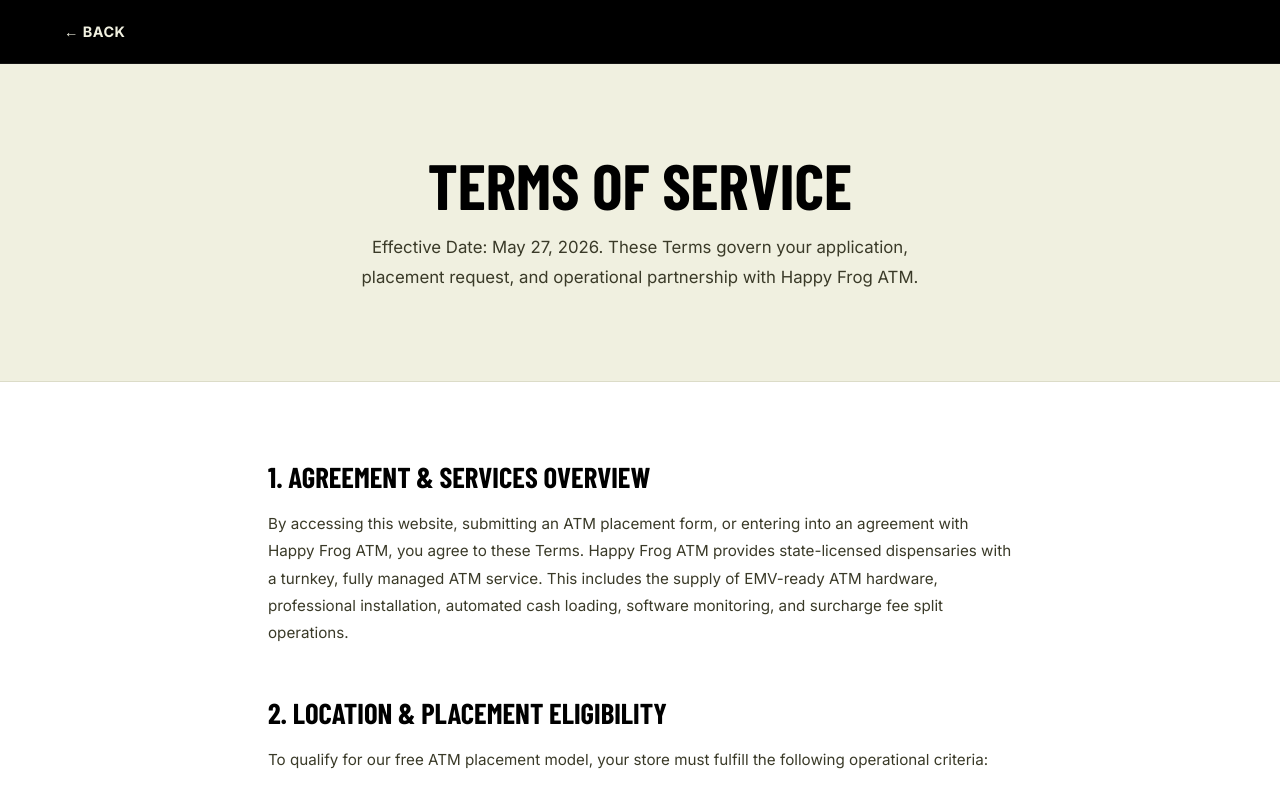
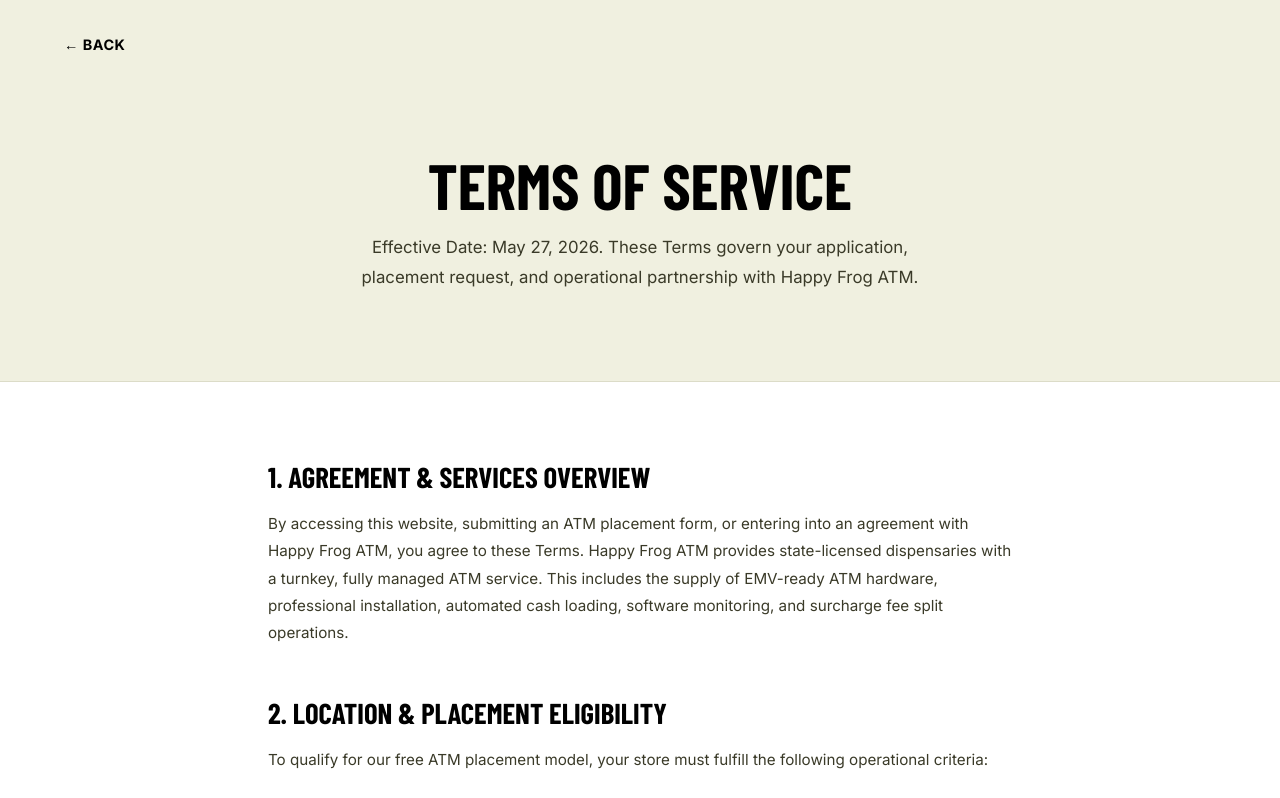
Before and after one commit to Idea-Fueled/happy-frog-atm, a Next.js app in the folder happyfrog-nextjs/: page /terms in a window 1280 px wide. Shown: the top 798 px of the page. Built offline with nearby package versions, Linux system fonts and the light colour scheme; a web font is replaced by a local one.

Commit message:
feat: refine legal page back bar visual style and optimize heading levels to h3 for SEO

```diff
--- a/happyfrog-nextjs/app/globals.css
+++ b/happyfrog-nextjs/app/globals.css
@@ -942,7 +942,7 @@
   padding-top: 2px
 }
 
-.eq-list h4 {
+.eq-list h3 {
   font-size: 1rem;
   font-weight: 800;
   color: var(--ink);
@@ -1408,7 +1408,7 @@
   color: var(--olive2)
 }
 
-.foot-col h4 {
+.foot-col h3 {
   font-size: .74rem;
   font-weight: 700;
   letter-spacing: 1.5px;
@@ -1851,16 +1851,15 @@
 
 /* ── LEGAL PAGES ── */
 .legal-back-bar {
-  background: var(--ink);
+  background: var(--cream);
   height: 64px;
   display: flex;
   align-items: center;
-  padding: 0 clamp(1.5rem, 5vw, 4rem);
-  border-bottom: 1px solid rgba(255, 255, 255, .08);
+  padding: 24px clamp(1.5rem, 5vw, 4rem) 0;
 }
 
 .back-btn {
-  color: var(--cream);
+  color: var(--ink);
   text-decoration: none;
   font-size: .9rem;
   font-weight: 700;
@@ -1874,7 +1873,7 @@
 }
 
 .back-btn:hover {
-  color: var(--olive2);
+  color: var(--olive3);
 }
 
 .legal-hero {
--- a/happyfrog-nextjs/components/Equipment.tsx
+++ b/happyfrog-nextjs/components/Equipment.tsx
@@ -47,7 +47,7 @@
           <li key={s.n}>
             <div className="eq-num">{s.n}</div>
             <div>
-              <h4>{s.title}</h4>
+              <h3>{s.title}</h3>
               <p>{s.body}</p>
             </div>
           </li>
--- a/happyfrog-nextjs/components/Footer.tsx
+++ b/happyfrog-nextjs/components/Footer.tsx
@@ -27,7 +27,7 @@
           </div>
         </div>
         <div className="foot-col">
-          <h4>Get Started</h4>
+          <h3>Get Started</h3>
           <ul>
             <li>
               <a href="/#contact">Request Free Placement</a>
@@ -50,7 +50,7 @@
           </ul>
         </div>
         <div className="foot-col">
-          <h4>Services</h4>
+          <h3>Services</h3>
           <ul>
             <li>
               <a href="/#included">Free ATM Placement</a>
@@ -67,7 +67,7 @@
           </ul>
         </div>
         <div className="foot-col">
-          <h4>Coverage</h4>
+          <h3>Coverage</h3>
           <ul>
             <li>
               <a href="/#contact">Nationwide Placement</a>
```
